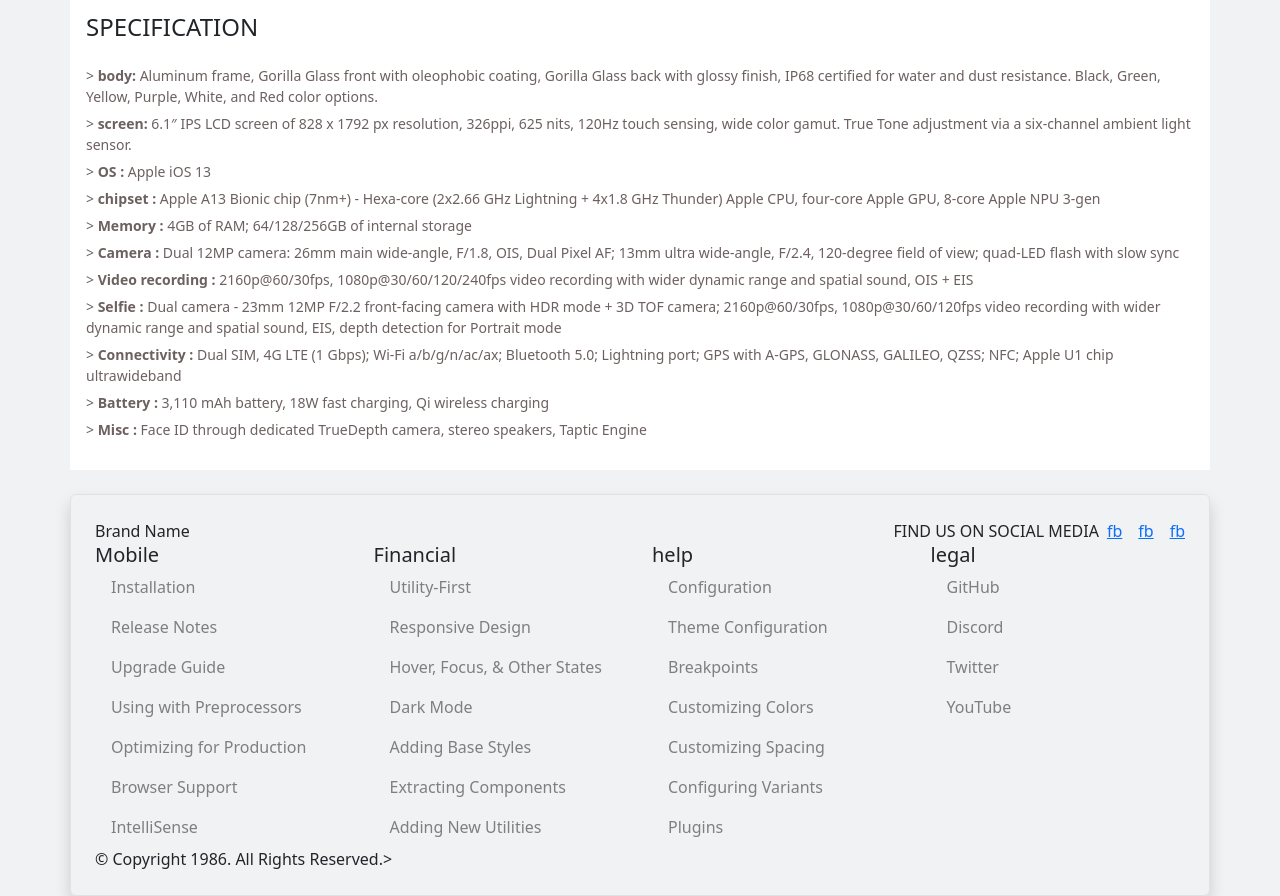
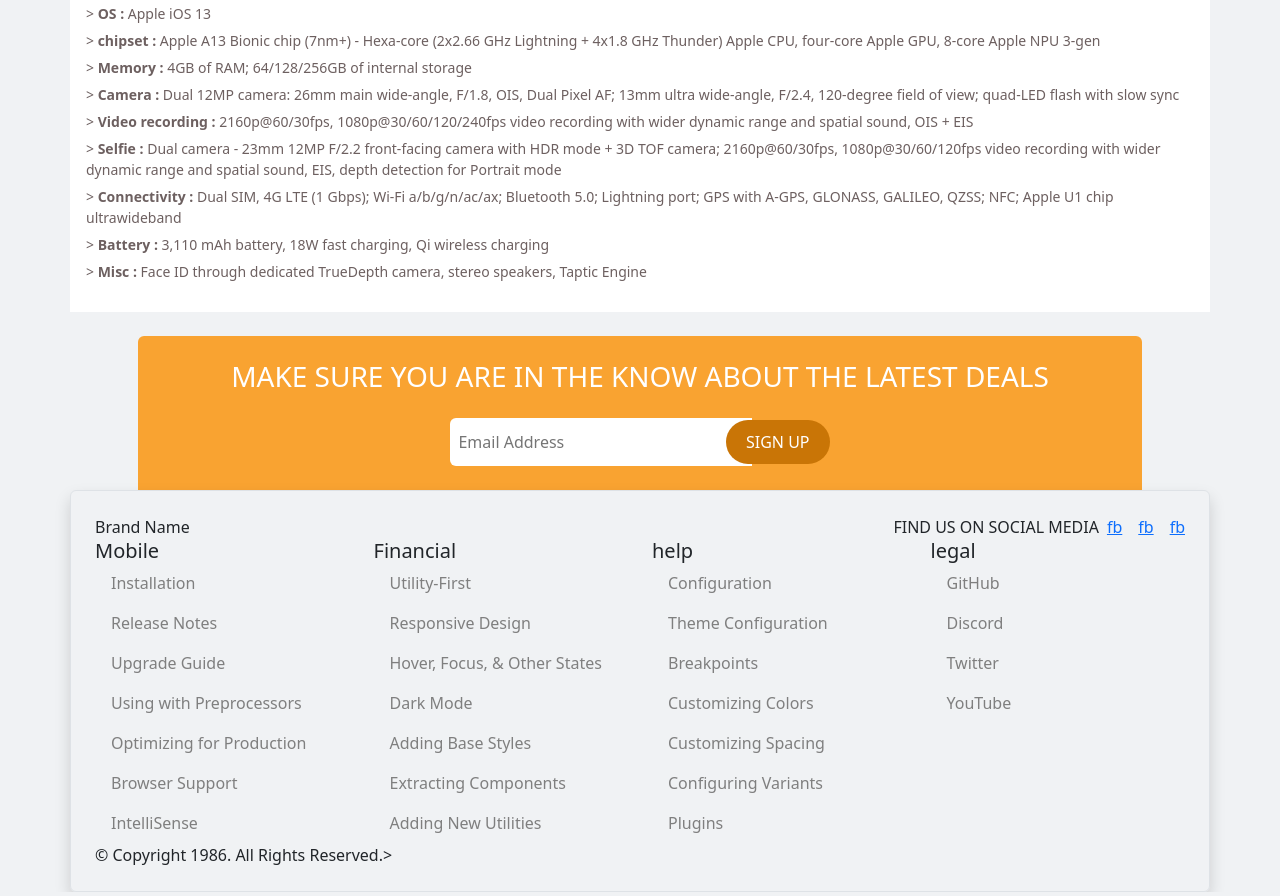
Before and after one commit to mayrajuddin/mondo-mobile, a plain HTML site: page index.html in a window 1280 px wide. Shown: the part 698-1594 px from the top of the page. Drawn offline with nearby package versions, Linux system fonts and the light colour scheme.

Commit message:
subscribe

```diff
--- a/index.html
+++ b/index.html
@@ -64,7 +64,7 @@
                         </div>
                         <!-- mobile details content -->
                         <div class="mobile-content">
-                            <h2 class="pb-2">Apple iPhone 11</h2>
+                            <h2 class="py-2">Apple iPhone 11</h2>
                             <div class="mobile-content-info">
                                 <p> <i class="fa-solid fa-calendar-days icons"></i> released 2019, September 20</p>
                                 <p> <i class="fa-solid fa-mobile-screen icons"></i> 194g, 8.3mm thickness</p>
@@ -119,7 +119,7 @@
                                 communications from Mondo</label>
                         </div>
                         <button type="submit" class="btn submit-btn w-100 text-white">Submit</button>
-                        <div class="privacy-content py-3">
+                        <!-- <div class="privacy-content py-3">
                             <p>Lorem ipsum dolor, sit amet consectetur adipisicing elit. Deserunt
                                 molestias, voluptates </p>
                             <p>
@@ -127,7 +127,7 @@
                                 obcaecati quidem voluptatem delectus qui, dolore illum? Minus, cum.
                                 <a href="#" class="">privacy policy</a>
                             </p>
-                        </div>
+                        </div> -->
                     </form>
                 </div>
                 <!-- right side form section end-->
@@ -228,9 +228,23 @@
         </div>
     </section>
     <!-- mobile details section end -->
-
+    <!-- subscribe section start -->
+    <section class="mt-4">
+        <div class="container">
+            <div class="subscribe text-center text-white py-4 rounded-top mx-auto">
+                <h2 class="fs-3"> MAKE SURE YOU ARE IN THE KNOW ABOUT THE LATEST DEALS</h2>
+                <form>
+                    <div class="subs-input mt-4">
+                        <input type="email" placeholder="Email Address" class="rounded-start">
+                        <button class="text-white mt-0 text-uppercase" type="submit">sign up</button>
+                    </div>
+                </form>
+            </div>
+        </div>
+    </section>
+    <!-- subscribe section end -->
     <!-- footer -->
-    <footer class="mt-4 ">
+    <footer class="">
         <div class="container shadow rounded border p-4">
             <div class="footerHeader ">
                 <div class="row">
--- a/style.css
+++ b/style.css
@@ -24,7 +24,8 @@ body {
 .active,
 .submit-btn,
 .addToCart-btn,
-.price {
+.price,
+.subscribe {
     background-color: #F9A331;
 }
 
@@ -63,9 +64,9 @@ body {
     cursor: pointer;
 }
 
-.mobile-content {}
+/* .mobile-content {}
 
-.mobile-content-info {}
+.mobile-content-info {} */
 
 .mobile-content-info p {
     font-size: 15px;
@@ -150,7 +151,33 @@ body {
     color: #6d6060;
 }
 
+/* subscribe section start */
+.subscribe {
+    width: 90%;
+}
+
+.subscribe form .subs-input input {
+    width: 30%;
+    border: 0;
+    padding: 12px 8px;
+}
+
+.subs-input input:focus {
+    border: none;
+}
+
+.subscribe form .subs-input button {
+    margin-left: -30px;
+    background-color: #C97506;
+    padding: 10px 20px;
+    border-radius: 26px;
+    border: none;
+
+}
+
+/* subscribe section end */
 /* footer style css start  */
+
 .fot-link a {
     color: #7f7f7f;
 }
```
